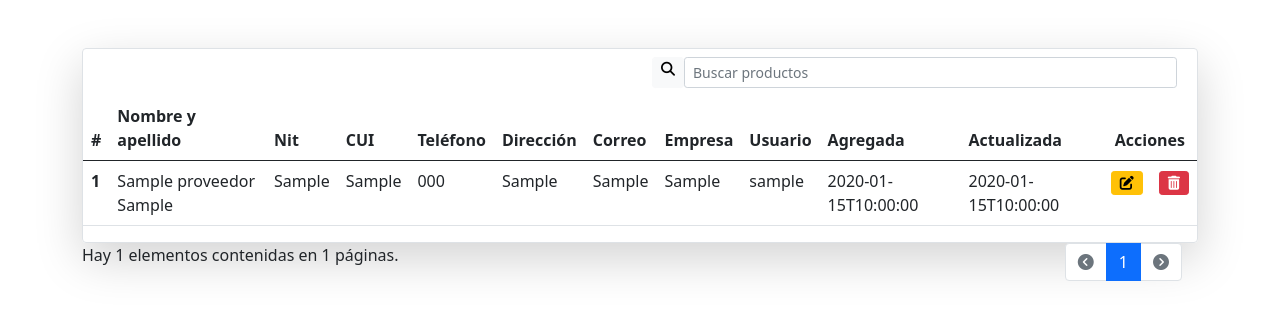
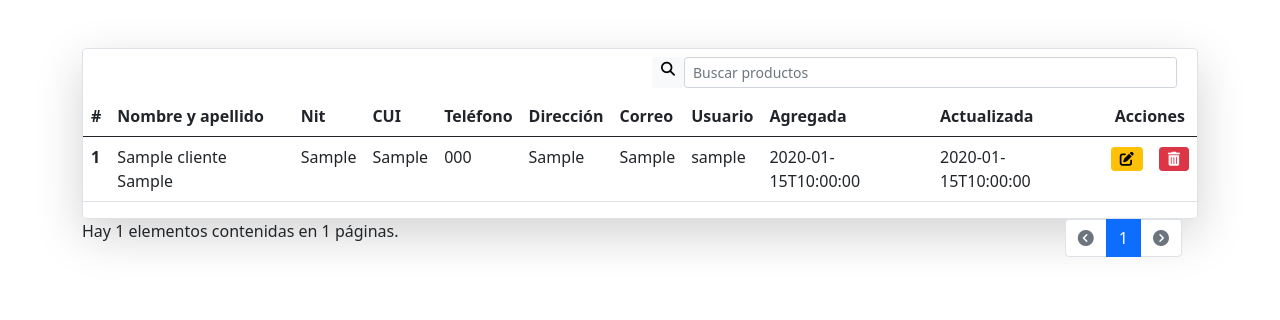
Before and after one commit to cpablop1/sisteg, a Django app: page /servicio/cliente/ in a window 1280 px wide. Shown: the part 176-496 px from the top of the page. Run offline with Django 5.2, Linux system fonts and the light colour scheme; a user stored in the database is signed in; tables that the repository leaves empty hold one stand-in row (values such as "Sample post").

Commit message:
Funcionalidad de listar clientes desarrollada

```diff
--- a/sisteg/apps/servicio/urls.py
+++ b/sisteg/apps/servicio/urls.py
@@ -5,4 +5,5 @@ urlpatterns = [
     path('', views.vista_servicio, name='servicio'),
     path('cliente/', views.vista_cliente, name='cliente'),
     path('agregar-cliente/', views.agregar_cliente, name='agregar_cliente'),
+    path('listar-cliente/', views.listar_cliente, name='listar_cliente'),
 ]
--- a/sisteg/apps/servicio/views.py
+++ b/sisteg/apps/servicio/views.py
@@ -67,3 +67,80 @@ def agregar_cliente(request):
     else: # En caso contrario
         # Retornamos una respuesta de error
         return JsonResponse({'res': res, 'msg': msg})
+
+# Función para listar clientes
+@login_required(login_url='autenticacion')
+def listar_cliente(request):
+    # Mensajes de respuesta
+    res = False
+    msg = 'Error al listar clientes.'
+    data = {}
+    data['data'] = []
+    data["page_range"] = []
+    id = request.GET.get('id', None) or None
+    buscar = request.GET.get('buscar', '').strip() or ''
+    pagina = request.GET.get('pagina', 1) or 1
+    clientes = ''
+
+    try:
+        if id: # Verificamos si necesitamos un cliente en expecífico
+            clientes = Cliente.objects.filter(id = id)
+        elif len(buscar) > 0: # Verificamos si hay búsquedad
+            clientes = Cliente.objects.filter(
+                Q(nombres__icontains = buscar) |# Si hay buscamos por nombres
+                Q(apellidos__icontains = buscar) |# Si hay buscamos por apellidos
+                Q(nit__icontains = buscar) |# Si hay buscamos por nit
+                Q(cui__icontains = buscar) # Si hay buscamos por cui
+            )
+        else:
+            # Obtenemos todas los clientes
+            clientes = Cliente.objects.all()
+
+        # Paginamos los clientes
+        paginador = Paginator(clientes, 10)
+        # Obtenemos la página
+        paginas = paginador.get_page(pagina)
+        # Preparamos el listado
+        for prov in paginas:
+            data['data'].append(
+                {
+                    'id': prov.id,
+                    'nombres': prov.nombres,
+                    'apellidos': prov.apellidos,
+                    'nit': prov.nit,
+                    'cui': prov.cui,
+                    'telefono': prov.telefono,
+                    'direccion': prov.direccion,
+                    'correo': prov.correo,
+                    'fecha_ingreso': prov.fecha_ingreso,
+                    'fecha_actualizacion': prov.fecha_actualizacion,
+                    'usuario': prov.usuario_id.username
+                }
+            )
+        # Preparamos la visualización de las páginas
+        if paginador.num_pages > 5:
+            start = int(pagina)
+            end = int(pagina) + 5
+            if end > paginador.num_pages:
+                start = paginador.num_pages - 4
+                end = paginador.num_pages + 1
+            for i in range(start, end):
+                data["page_range"].append(i)
+        else:
+            for i in range(paginador.num_pages):
+                data["page_range"].append(i + 1)
+        data["num_pages"] = paginador.num_pages
+        data["has_next"] = paginas.has_next()
+        data["has_previous"] = paginas.has_previous()
+        data["count"] = paginador.count
+
+        # Preparamos mensajes de respuesta
+        res = True
+        msg = 'Listado de clientes.'
+    except:
+        res = False
+
+    data['res'] = res
+    data['msg'] = msg
+    # Retornamos los datos
+    return JsonResponse(data)
--- a/sisteg/static/js/cliente/listar.js
+++ b/sisteg/static/js/cliente/listar.js
@@ -1,6 +1,6 @@
 export function listar(data_p = { 'pagina': 1, 'buscar': '' }) {
     let params = new URLSearchParams(data_p).toString();
-    fetch(`/compra/listar-proveedor/?${params}`).then(res => res.json()).then(data => {
+    fetch(`/servicio/listar-cliente/?${params}`).then(res => res.json()).then(data => {
         let tabla = document.getElementById('tbl_listar');
         let fila = '';
         let pages = '';
@@ -29,23 +29,21 @@ export function listar(data_p = { 'pagina': 1, 'buscar': '' }) {
             pages += `<li class="page-item" id="page-${pagina}"><a class="page-link" href="#" onclick='listar(${jsonData})'>${pagina}</a></li>`;
         });
 
-
-        Array.from(data.data, (proveedor, indice) => {
+        Array.from(data.data, (cliente, indice) => {
             fila += `
                 <tr>
                     <th scope="row">${indice + 1}</th>
-                    <td>${proveedor.nombres} ${proveedor.apellidos}</td>
-                    <td>${proveedor.nit}</td>
-                    <td>${proveedor.cui}</td>
-                    <td>${proveedor.telefono}</td>
-                    <td>${proveedor.direccion}</td>
-                    <td>${proveedor.correo}</td>
-                    <td>${proveedor.empresa}</td>
-                    <td>${proveedor.usuario}</td>
-                    <td>${proveedor.fecha_ingreso}</td>
-                    <td>${proveedor.fecha_actualizacion}</td>
-                    <td><i class="fa-solid fa-pen-to-square btn btn-warning btn-sm" editar="${proveedor.id}"></i></td>
-                    <td><i class="fa-solid fa-trash-can btn btn-danger btn-sm" eliminar="${proveedor.id}"></i></td>
+                    <td>${cliente.nombres} ${cliente.apellidos}</td>
+                    <td>${cliente.nit}</td>
+                    <td>${cliente.cui}</td>
+                    <td>${cliente.telefono}</td>
+                    <td>${cliente.direccion}</td>
+                    <td>${cliente.correo}</td>
+                    <td>${cliente.usuario}</td>
+                    <td>${cliente.fecha_ingreso}</td>
+                    <td>${cliente.fecha_actualizacion}</td>
+                    <td><i class="fa-solid fa-pen-to-square btn btn-warning btn-sm" editar="${cliente.id}"></i></td>
+                    <td><i class="fa-solid fa-trash-can btn btn-danger btn-sm" eliminar="${cliente.id}"></i></td>
                 </tr>`;
         });
 
@@ -53,6 +51,5 @@ export function listar(data_p = { 'pagina': 1, 'buscar': '' }) {
         document.getElementById('pagination').innerHTML = previous + pages + next;
         document.getElementById(`page-${data_p.pagina}`).classList.add('active');
         document.getElementById('count').innerHTML = `Hay ${data.count} elementos contenidas en ${data.num_pages} páginas.`;
-
     });
 }
--- a/sisteg/templates/cliente/listar.html
+++ b/sisteg/templates/cliente/listar.html
@@ -18,7 +18,6 @@
                     <th scope="col">Teléfono</th>
                     <th scope="col">Dirección</th>
                     <th scope="col">Correo</th>
-                    <th scope="col">Empresa</th>
                     <th scope="col">Usuario</th>
                     <th scope="col">Agregada</th>
                     <th scope="col">Actualizada</th>
```
